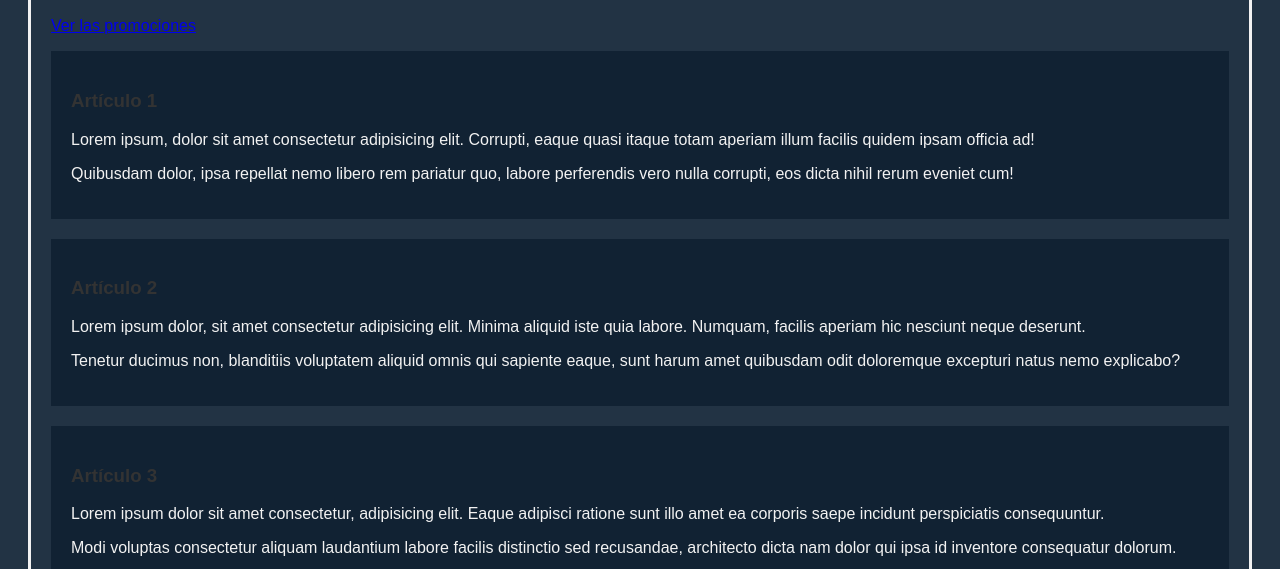
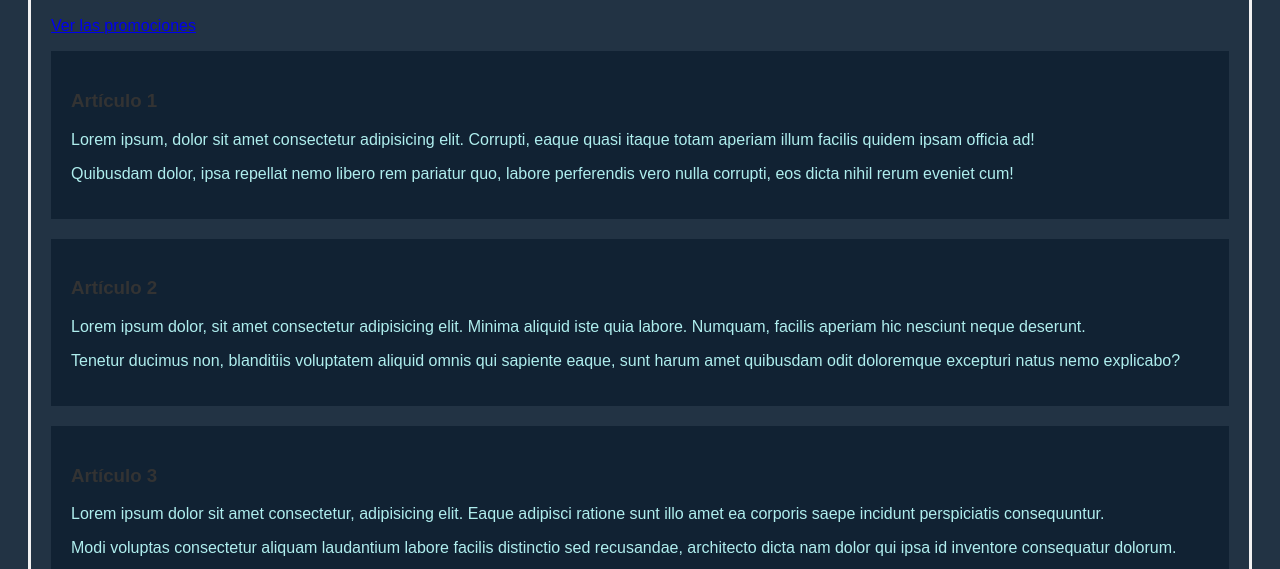
Before and after one commit to jdrjuan/sitio-web-3, a plain HTML site: page carrito.html in a window 1280 px wide. Shown: the part 231-800 px from the top of the page. Drawn offline with Linux system fonts and the light colour scheme.

Commit message:
Cambia color de texto de elementos .articulo

```diff
--- a/css/style.css
+++ b/css/style.css
@@ -31,4 +31,5 @@ h2 {
     background-color: #123;
     padding: 20px;
     margin-bottom: 20px;
+    color: paleturquoise;
 }
```
